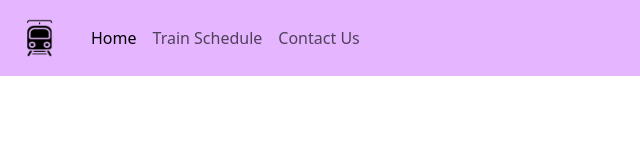
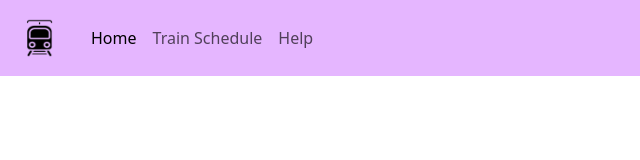
Before and after one commit to CarmenS123/LP_ICT9Emerald_Q3Project_Deinla-Salonga, a plain HTML site: page index.html in a window 1280 px wide. Shown: the full height of the page, 0-640 px from the left. Drawn offline with nearby package versions, Linux system fonts and the light colour scheme.

Commit message:
Update index.html

```diff
--- a/index.html
+++ b/index.html
@@ -42,7 +42,7 @@
                     <a class="nav-link" href="page2.html">Train Schedule</a>
                   </li>
                   <li class="nav-item">
-                    <a class="nav-link" href="page3.html">Contact Us</a>
+                    <a class="nav-link" href="page3.html">Help</a>
                   </li>
                   </li>
                 </ul>
```
